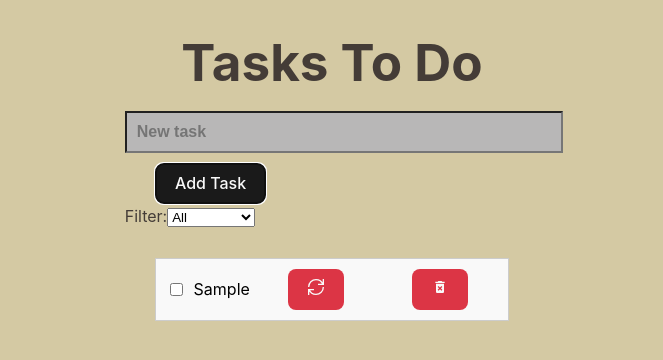
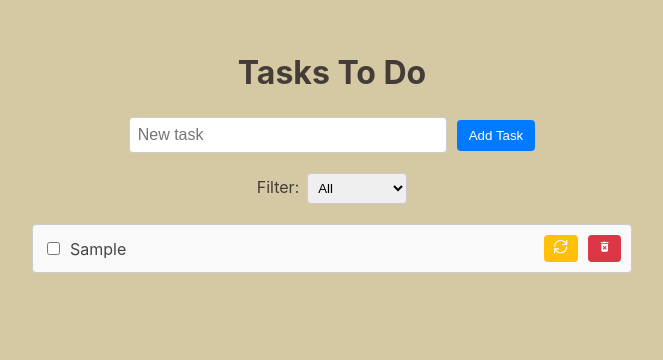
Before and after one commit to wichofly/tasks-to-do, a React (Vite) app: page / in a window 1280 px wide. Both pictures are taken after typing "Sample" into the empty fields and a click on the button "Add Task". Shown: the top 360 px of the page, without its empty margins (308-971 px from the left). Built offline with nearby package versions, Linux system fonts and the light colour scheme.

Commit message:
style: structured for clarity and consistency

```diff
--- a/src/components/TaskItem.tsx
+++ b/src/components/TaskItem.tsx
@@ -25,14 +25,17 @@ export const TaskItem = ({
   };
 
   return (
-    <div className={`task ${task.completed ? 'completed' : ''}`}>
+    <div className={`task-item ${task.completed ? 'completed' : ''}`}>
+      <div className="task-content">
         <input
+          className="task-checkbox"
           type="checkbox"
           checked={task.completed}
           onChange={onToggleCompletion}
         />
         {isEditing ? (
           <input
+            className="task-edit-input"
             type="text"
             value={updatedName}
             onChange={(e) => setUpdatedName(e.target.value)}
@@ -40,14 +43,22 @@ export const TaskItem = ({
             onKeyDown={(e) => e.key === 'Enter' && handleSaveUpdate()} // Save on Enter
           />
         ) : (
-        <span onClick={() => setIsEditing(true)}>{task.name}</span> // Enable editing on click
+          <span className="task-name" onClick={() => setIsEditing(true)}>
+            {task.name}
+          </span> // Enable editing on click
         )}
-      <button onClick={() => setIsEditing(true)}>
+      </div>
+      <div className="task-buttons">
+        <button
+          className="update-task-button"
+          onClick={() => setIsEditing(true)}
+        >
           <GrUpdate />
         </button>
-      <button onClick={onDelete}>
+        <button className="delete-task-button" onClick={onDelete}>
           <MdDeleteForever />
         </button>
       </div>
+    </div>
   );
 };
--- a/src/components/TaskList.tsx
+++ b/src/components/TaskList.tsx
@@ -2,7 +2,7 @@ import { Task } from '../interface';
 import { TaskItem } from './TaskItem';
 
 interface Props {
-  tasks: Task[]
+  tasks: Task[];
   onUpdate: (id: number, updatedName: string) => void;
   onDelete: (id: number) => void;
   onToggleCompletion: (id: number) => void;
@@ -15,7 +15,7 @@ export const TaskList = ({
   onToggleCompletion,
 }: Props) => {
   return (
-    <div className="taskList">
+    <div className="task-list">
       {tasks.map((task) => (
         <TaskItem
           key={task.id}
--- a/src/components/TodoApp.tsx
+++ b/src/components/TodoApp.tsx
@@ -17,30 +17,34 @@ export const TodoApp = () => {
 
   const handleSubmit = (e: FormEvent) => {
     e.preventDefault();
-
     addTask(taskInput);
-    setTaskInput('')
+    setTaskInput('');
   };
 
   return (
-    <div>
-      <h1>Tasks To Do</h1>
+    <div className="app-container">
+      <h1 className="app-title">Tasks To Do</h1>
 
-      {/* Task Creation Form */}
-      <form onSubmit={handleSubmit}>
+      <div className="header-row">
+        <form onSubmit={handleSubmit} className="task-form">
           <input
+            className="task-input"
             type="text"
             value={taskInput}
             onChange={(e) => setTaskInput(e.target.value)}
             placeholder="New task"
           />
-        <button type="submit">Add Task</button>
+          <button className="add-task-button" type="submit">
+            Add Task
+          </button>
         </form>
 
-      {/* Filter Dropdown */}
-      <div>
-        <label htmlFor="filter">Filter:</label>
+        <div className="filter-container">
+          <label className="filter-label" htmlFor="filter">
+            Filter:
+          </label>
           <select
+            className="filter-dropdown"
             id="filter"
             value={filter}
             onChange={(e) =>
@@ -52,8 +56,8 @@ export const TodoApp = () => {
             <option value="incomplete">Incomplete</option>
           </select>
         </div>
+      </div>
 
-      {/* Task List */}
       <TaskList
         tasks={tasks}
         onUpdate={updateTask}
--- a/src/styles.css
+++ b/src/styles.css
@@ -1,3 +1,4 @@
+/* Root Styles */
 :root {
   font-family: Inter, system-ui, Avenir, Helvetica, Arial, sans-serif;
   line-height: 1.5;
@@ -14,6 +15,7 @@
   -webkit-text-size-adjust: 100%;
 }
 
+/* Global Links */
 a {
   font-weight: 500;
   color: #646cff;
@@ -24,133 +26,165 @@ a:hover {
   color: #535bf2;
 }
 
-body {
-  margin: 0;
-  display: flex;
-  min-width: 320px;
-  min-height: 100vh;
-  flex-direction: row;
-  flex-wrap: nowrap;
-  align-content: center;
-  justify-content: center;
-}
-
-.container {
-  max-width: 400px;
-  margin: 0 auto;
-  padding: 20px;
-}
-
-h1 {
-  font-size: 3.2em;
-  line-height: 1.1;
-  margin-bottom: 20px;
-}
-
-.button-container {
-  display: flex;
-  justify-content: center;
-}
-
-button {
-  margin: 0 30px;
-  border-radius: 8px;
-  border: 1px solid transparent;
-  padding: 0.6em 1.2em;
-  font-size: 1em;
-  font-weight: 500;
-  font-family: inherit;
-  background-color: #1a1a1a;
-  color: #f9f9f9;
-  cursor: pointer;
-  transition: border-color 0.25s;
-}
-
-button:hover {
-  border-color: #0a0b1b;
-}
-
-button:focus,
-button:focus-visible {
-  outline: 4px auto -webkit-focus-ring-color;
-}
-
-/* @media (prefers-color-scheme: light) {
-    :root {
-      color: #213547;
-      background-color: #ffffff;
-    }
-
-    a:hover {
-      color: #747bff;
-    }
-
-    button {
-      background-color: #f9f9f9;
-    }
-  }
-   */
-
-
-h1 {
-  text-align: center;
-  margin-bottom: 20px;
-}
-
-input[type="text"] {
-  background-color: rgb(184, 183, 183);
-  color: #1d0c0c;
-  width: 100%;
-  padding: 10px;
-  font-size: 16px;
-  font-weight: bold;
-  margin-bottom: 10px;
-}
-
-.flex {
-  min-width: 600px;
-  display: flex;
-  flex-direction: column;
-  flex-wrap: nowrap;
-  /* align-content: center; */
-  justify-content: center;
-  align-items: center;
-}
-
-.task {
-  display: flex;
-  justify-content: space-between;
-  padding: 10px;
-  border: 1px solid #ccc;
-  margin-bottom: 10px;
-  background-color: #f9f9f9;
-  color: black;
-}
-
-.task button {
-  background-color: #dc3545;
-}
-
-.task button:hover {
-  background-color: #c82333;
-}
-
-.task span {
-  display: flex;
-  align-items: center;
-}
-
-.taskList {
-  min-width: 25vw;
-  margin: 30px;
-}
-
+/* App Container */
 .app-container {
   text-align: center;
   padding: 20px;
 }
 
-.task.completed span {
+/* App Title */
+.app-title {
+  font-size: 2em;
+  margin-bottom: 20px;
+}
+
+/* Header Row */
+.header-row {
+  display: flex;
+  flex-direction: column;
+  align-items: center;
+  gap: 20px;
+}
+
+/* Task Form */
+.task-form {
+  display: flex;
+  align-items: center;
+}
+
+.task-input {
+  padding: 8px;
+  font-size: 1em;
+  border: 1px solid #ccc;
+  border-radius: 4px;
+  margin-right: 10px;
+  width: 300px;
+}
+
+.add-task-button {
+  background-color: #007bff;
+  color: white;
+  padding: 8px 12px;
+  border: none;
+  border-radius: 4px;
+  cursor: pointer;
+}
+
+.add-task-button:hover {
+  background-color: #0056b3;
+}
+
+/* Filter Container */
+/* .filter-container {
+  display: flex;
+  align-items: center;
+} */
+
+.filter-label {
+  margin-right: 8px;
+}
+
+.filter-dropdown {
+  padding: 6px;
+  border: 1px solid #ccc;
+  border-radius: 4px;
+}
+
+/* Task List */
+.task-list {
+  margin-top: 20px;
+  width: 100%;
+  max-width: 600px;
+  margin-left: auto;
+  margin-right: auto;
+}
+
+/* Task Item */
+.task-item {
+  display: flex;
+  align-items: center;
+  justify-content: space-between;
+  padding: 10px;
+  border: 1px solid #ccc;
+  border-radius: 4px;
+  margin-bottom: 10px;
+  background-color: #f9f9f9;
+}
+
+.task-item.completed .task-name {
   text-decoration: line-through;
   color: gray;
 }
+
+.task-content {
+  display: flex;
+  align-items: center;
+  flex-grow: 1;
+}
+
+.task-checkbox {
+  margin-right: 10px;
+}
+
+.task-name {
+  font-size: 1em;
+  flex-grow: 1;
+  text-align: left;
+}
+
+/* Task Buttons */
+.task-buttons {
+  display: flex;
+  gap: 10px;
+}
+
+.update-task-button,
+.delete-task-button {
+  padding: 5px 10px;
+  border: none;
+  border-radius: 4px;
+  cursor: pointer;
+}
+
+/* Update Task Button */
+.update-task-button {
+  background-color: #ffc107;
+  color: white;
+}
+
+.update-task-button:hover {
+  background-color: #e0a800;
+}
+
+/* Delete Task Button */
+.delete-task-button {
+  background-color: #dc3545;
+  color: white;
+}
+
+.delete-task-button:hover {
+  background-color: #c82333;
+}
+
+/* Responsive Design */
+@media (max-width: 768px) {
+  .header-row {
+    flex-direction: column;
+    gap: 15px;
+  }
+
+  .task-input {
+    width: 100%;
+  }
+
+  .task-item {
+    flex-direction: column;
+    align-items: flex-start;
+  }
+
+  .task-buttons {
+    margin-top: 10px;
+    width: 100%;
+    justify-content: flex-end;
+  }
+}
```
Lines whose indentation alone changed are shown as unchanged.
